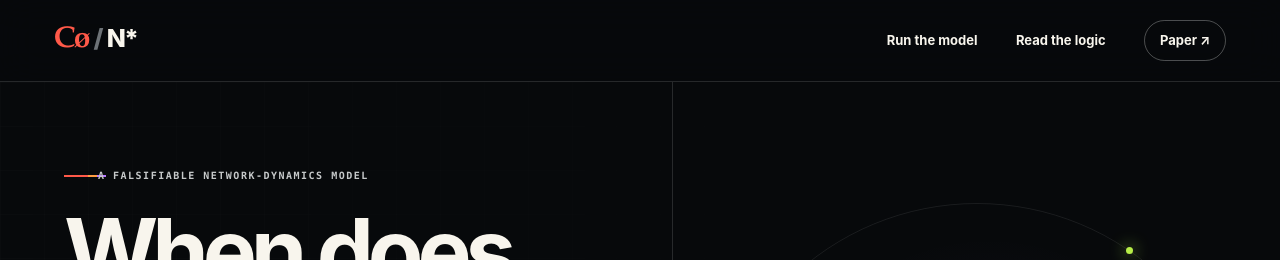
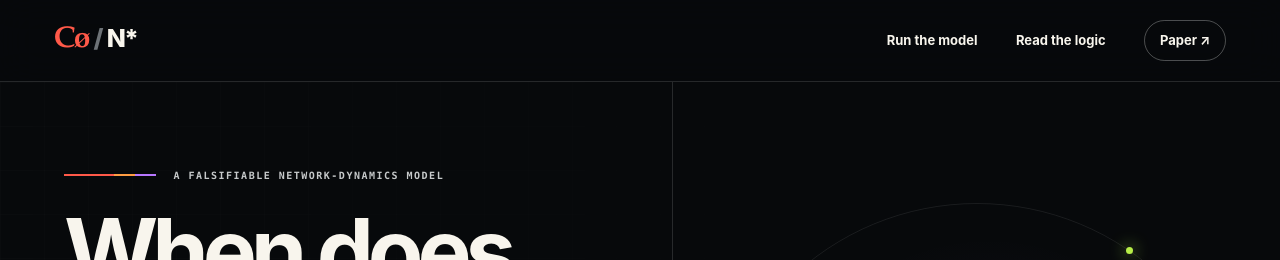
Before and after one commit to philstilwell/C0, a Next.js app: page / in a window 1280 px wide. Shown: the top 260 px of the page. Built offline with nearby package versions, Linux system fonts and the light colour scheme.

Commit message:
Refine hero kicker alignment

```diff
--- a/app/C0Lab.tsx
+++ b/app/C0Lab.tsx
@@ -323,7 +323,14 @@ export function C0Lab() {
 
       <header className="hero" id="top">
         <div className="hero-copy">
-          <div className="kicker"><span /> A falsifiable network-dynamics model</div>
+          <div className="kicker">
+            <span className="kicker-rule" aria-hidden="true">
+              <i className="rule-red" />
+              <i className="rule-orange" />
+              <i className="rule-violet" />
+            </span>
+            <span className="kicker-label">A falsifiable network-dynamics model</span>
+          </div>
           <h1>When does processing become <i>presence?</i></h1>
           <p className="hero-lede">
             Cø names the minimal condition that there is <em>something it is like</em> for a system.
--- a/app/globals.css
+++ b/app/globals.css
@@ -67,8 +67,13 @@ a { color: inherit; text-decoration: none; }
   letter-spacing: .15em;
   text-transform: uppercase;
 }
-.kicker { display: flex; align-items: center; gap: 10px; color: #c6c9ca; }
-.kicker span { display: inline-block; width: 24px; height: 2px; background: var(--presence); box-shadow: 9px 0 var(--broadcast), 18px 0 var(--recurrence); }
+.kicker { display: flex; align-items: center; gap: clamp(12px, 1.35vw, 20px); color: #c6c9ca; }
+.kicker-rule { display: grid; grid-template-columns: 1fr .42fr .42fr; flex: 0 0 clamp(58px, 7.2vw, 98px); gap: 0; transform: translateY(-1px); }
+.kicker-rule i { display: block; height: 2px; }
+.rule-red { background: var(--presence); }
+.rule-orange { background: var(--broadcast); }
+.rule-violet { background: var(--recurrence); }
+.kicker-label { min-width: 0; white-space: nowrap; }
 .hero h1 { max-width: 780px; margin: 28px 0 24px; font-size: clamp(57px, 7.1vw, 108px); line-height: .91; letter-spacing: -.067em; font-weight: 720; }
 .hero h1 i, .pipeline-intro h2 i { color: var(--presence); font-family: var(--serif); font-weight: 400; }
 .hero-lede { max-width: 650px; margin: 0; color: #c6c9ca; font-size: clamp(17px, 1.5vw, 21px); line-height: 1.6; }
@@ -245,6 +250,7 @@ button:focus-visible, a:focus-visible, input:focus-visible, select:focus-visible
 
 @media (max-width: 680px) {
   .topbar { min-height: 68px; }.nav-links a:not(.nav-paper) { display: none; }
+  .kicker { gap: 8px; font-size: 9px; letter-spacing: .12em; }.kicker-rule { flex-basis: 42px; }
   .hero-copy { padding-top: 70px; padding-bottom: 70px; }.hero h1 { font-size: 58px; }.hero-actions { align-items: flex-start; flex-direction: column; gap: 18px; }
   .hypothesis-card { min-height: 380px; padding: 50px 24px; }.hero-equation { gap: 5px; margin: 45px -8px 35px; font-size: 34px; }.hypothesis-notes { grid-template-columns: 1fr; }.orbit-two { display: none; }
   .lab-section, .logic-section { padding-top: 78px; padding-bottom: 70px; }.preset-row { grid-template-columns: repeat(2, 1fr); }.preset:nth-child(2n) { border-right: 0; }.preset:nth-child(3) { border-right: 1px solid #c8c9c4; }.preset:nth-child(-n+4) { border-bottom: 1px solid #c8c9c4; }
```
Also changed, not shown: 1 other file (tests, documents, lock files or other folders).
